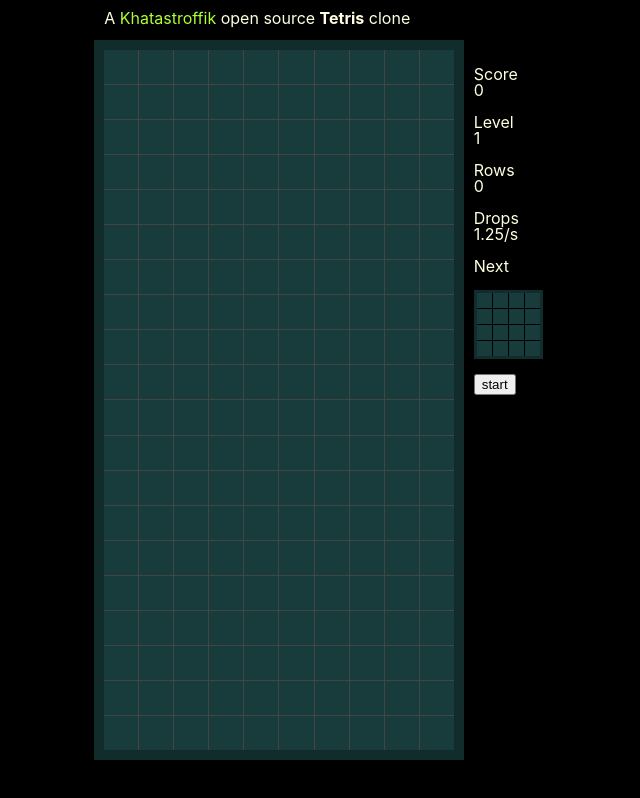
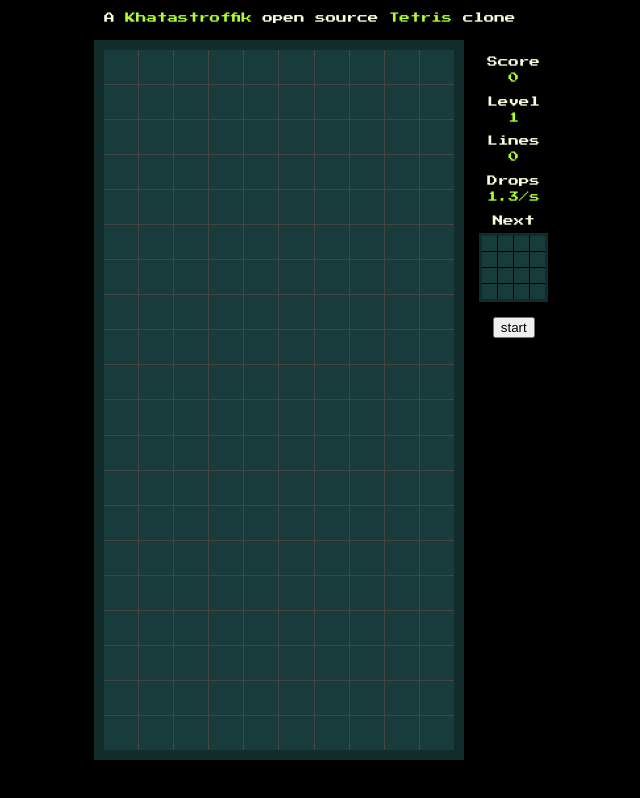
Before and after one commit to khatastroffik/tetris, an Angular app: page / in a window 1280 px wide. Shown: the whole page, without its empty margins (311-951 px from the left). Built offline with nearby package versions, Linux system fonts and the light colour scheme.

Commit message:
WIP improve UI

```diff
--- a/src/app/app.component.html
+++ b/src/app/app.component.html
@@ -1,7 +1,7 @@
 <ng-container *ngIf="gameState$ | async as gameState">
   <div id="tetris">
     <div class="title">
-      A <a href="https://www.khatastroffik.net">Khatastroffik</a> open source <b>{{title}}</b> clone
+      A <a href="https://www.khatastroffik.net">Khatastroffik</a> open source <span class="greentext">{{title}}</span> clone
     </div>
     <div class="board">
       <div class="grid">
@@ -26,10 +26,10 @@
       </div>
     </div>
     <div class="score">
-      <p>Score<br>{{gameState.score}}</p>
-      <p>Level<br>{{gameState.level}}</p>
-      <p>Rows<br>{{gameState.lines}}</p>
-      <p>Drops<br>{{(1000 / gameState.speed ).toFixed(2).toString() + '/s'}}</p>
+      <p>Score<br><span class="greentext">{{gameState.score}}</span></p>
+      <p>Level<br><span class="greentext">{{gameState.level}}</span></p>
+      <p>Lines<br><span class="greentext">{{gameState.lines}}</span></p>
+      <p>Drops<br><span class="greentext">{{(1000 / gameState.speed ).toFixed(1).toString() + '/s'}}</span></p>
       <p>Next</p>
 
       <div class="minigrid">
--- a/src/app/app.component.scss
+++ b/src/app/app.component.scss
@@ -4,6 +4,10 @@ $boardWidth: calc(calc(min(calc(calc(100vh - 119px) / 20), calc(calc(100vw - 129
 
 a {
   text-decoration: none;
+  color: greenyellow;
+}
+
+.greentext {
   color: greenyellow;
 }
 
@@ -31,8 +35,6 @@ a {
 .board {
   grid-area: board;
   background-color: rgb(18, 44, 44) !important;
-  // background-color: rgb(24, 59, 59) !important;
-  // background-color: black !important;
   z-index: -10;
 }
 
@@ -58,6 +60,14 @@ a {
 
 .score {
   grid-area: score;
+  display: flex ;
+  flex-direction: column;
+  align-items: center;
+  text-align: center;
+}
+
+.score > p {
+  margin: 4px 0 !important;
 }
 
 .message {
@@ -71,7 +81,7 @@ a {
 }
 
 .paused, .gameover {
-  font-size: 3rem;
+  font-size: 2rem;
   display: flex;
   justify-content: center;
   align-items: center;
@@ -92,20 +102,9 @@ a {
 }
 
 .cell {
-  // ** alternative backrounds ***
-  // background-color: greenyellow;
-  // background-color: lightgreen;
-  // background-color: mediumaquamarine;
-  // background-color: cadetblue;
   // background-color: darkseagreen;
   background-color: rgb(24, 59, 59);
 }
-
-// *** black & white ***
-// .coloredCell {
-//   border: 1px solid darkseagreen;
-//   background-color: black;
-// }
 
 .red {
   border-top: 3px solid lighten(red, 30%);
@@ -163,16 +162,6 @@ a {
   background-color: orange;
 }
 
-
-// $cellColor: red;
-// .cellContent {
-//   border-top: 3px solid lighten($cellColor, 30%);
-//   border-bottom: 3px solid darken($color: $cellColor, $amount: 26%);
-//   border-left: 3px solid darken($color: $cellColor, $amount: 8%);
-//   border-right: 3px solid darken($color: $cellColor, $amount: 16%);
-//   background-color: $cellColor;
-// }
-
 .grid-background {
   background-color: #444;
   grid-column: 1 / -1;
--- a/src/app/app.component.ts
+++ b/src/app/app.component.ts
@@ -16,9 +16,7 @@ export class AppComponent implements OnInit {
   pause$: Observable<boolean>;
 
   ngOnInit(): void {
-    // setTimeout( () => pauseSubject$.next( true ), 4000 );
-    // setTimeout( () => pauseSubject$.next( false ), 9000 );
-    this.pause$.subscribe( (paused: boolean) => pauseSubject$.next( paused));
+    this.pause$.subscribe( (paused: boolean) => pauseSubject$.next( paused ));
   }
 
   constructor() {
@@ -31,7 +29,7 @@ export class AppComponent implements OnInit {
   }
 
   start() {
-    this.gameState$ = gameEngine$.pipe( take( 200 ) );
+    this.gameState$ = gameEngine$;
   }
 
   getTetrominoColorStyle( color: number ): string {
--- a/src/styles.scss
+++ b/src/styles.scss
@@ -1,11 +1,21 @@
+@font-face {
+  font-family: 'Press Start 2P';
+  font-style: normal;
+  font-weight: 400;
+  src: local('Press Start 2P Regular'), local('PressStart2P-Regular'),
+       url('/assets/press-start-2p-v8-latin-regular.woff2') format('woff2'), /* Chrome 26+, Opera 23+, Firefox 39+ */
+       url('/assets/press-start-2p-v8-latin-regular.woff') format('woff'); /* Chrome 6+, Firefox 3.6+, IE 9+, Safari 5.1+ */
+}
+
+$fontSize: calc(calc(calc(min(calc(calc(100vh - 119px) / 20), calc(calc(100vw - 129px) / 10)) * 10) + 129px) * 0.0225);
+
 body {
-  font-family: -apple-system, BlinkMacSystemFont, "Segoe UI", Roboto, Helvetica, Arial, sans-serif, "Apple Color Emoji", "Segoe UI Emoji", "Segoe UI Symbol";
-  font-size: 12pt;
-  line-height: 1;
+  font-family: "Press Start 2P", -apple-system, BlinkMacSystemFont, "Segoe UI", Roboto, Helvetica, Arial, sans-serif, "Apple Color Emoji", "Segoe UI Emoji", "Segoe UI Symbol";
+  font-size: $fontSize;
+  line-height: 1.5;
   color: #333;
   margin: 0 auto;
   background-color: black;
-  // background-color: green;
 }
 html, body{
   touch-action: manipulation;
```
Also changed, not shown: src/assets/press-start-2p-v8-latin-regular.woff (added), src/assets/press-start-2p-v8-latin-regular.woff2 (added).
